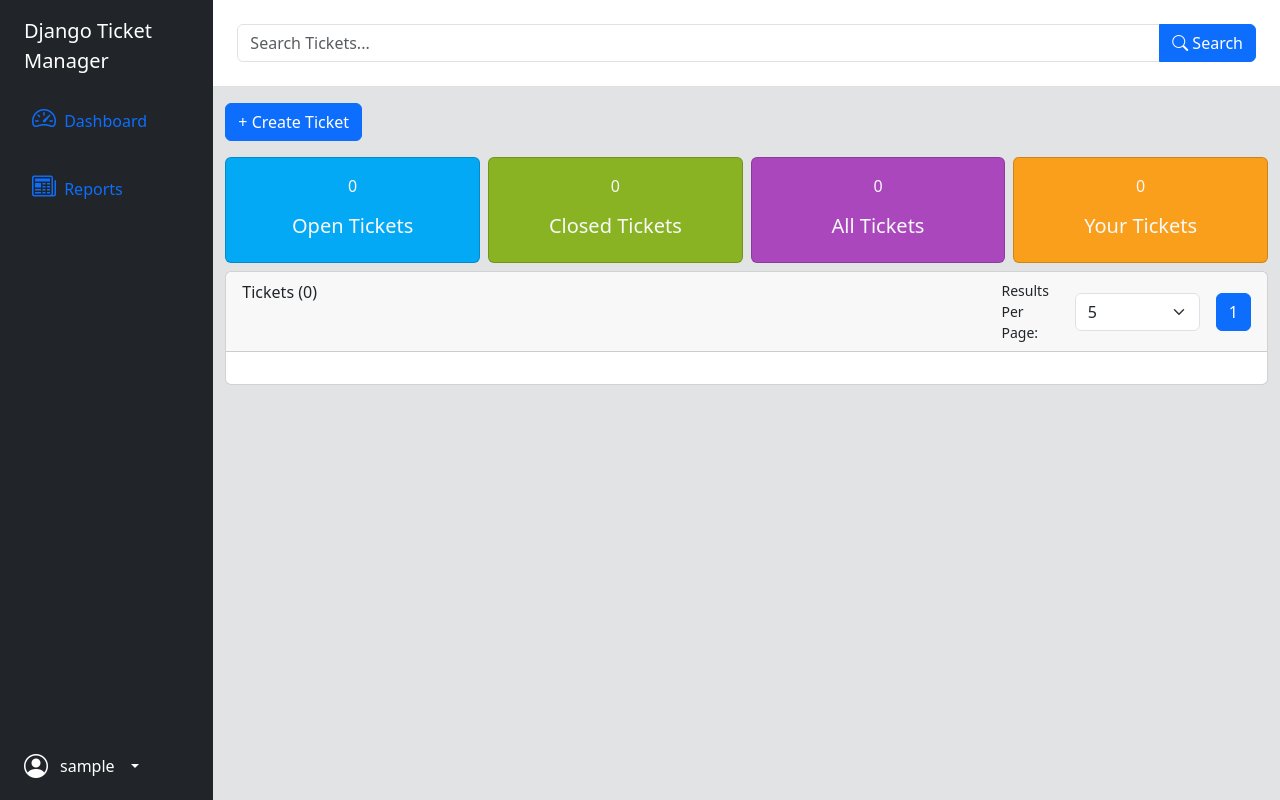
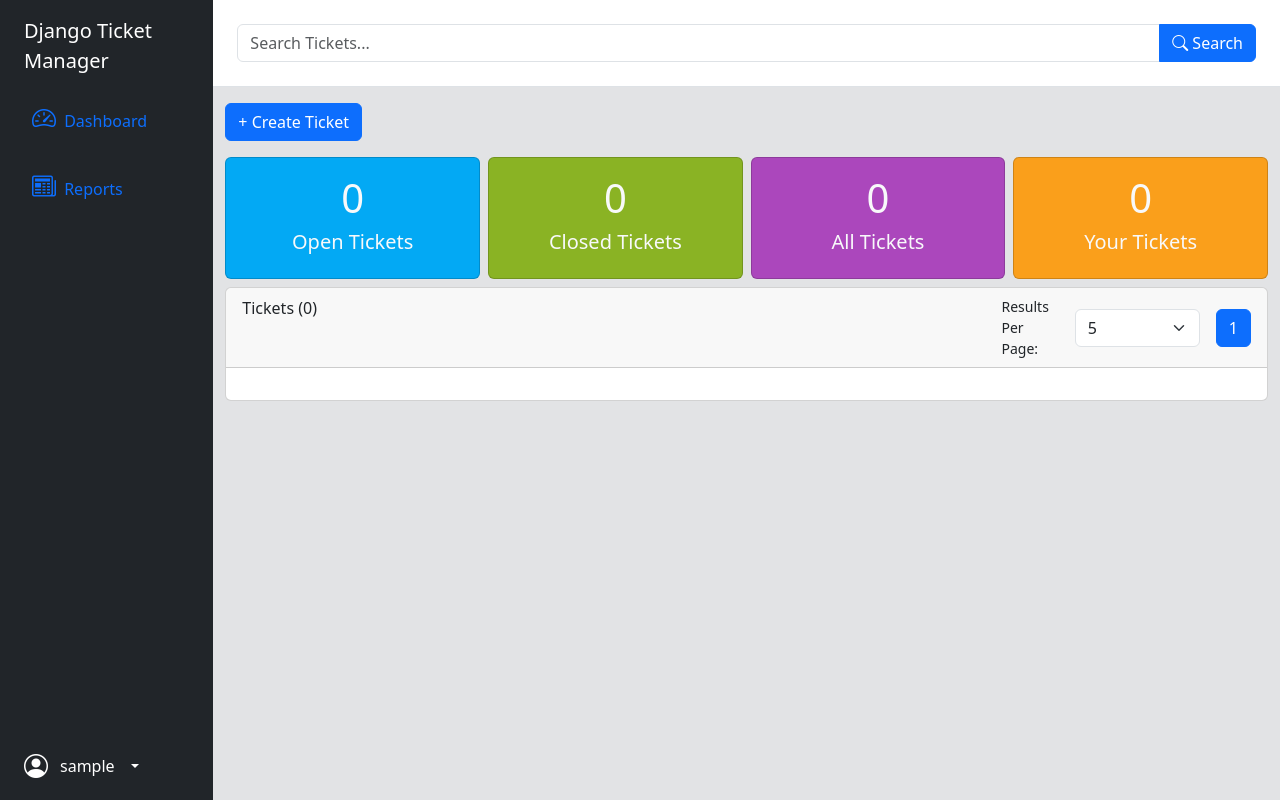
Before and after one commit to Blathe/djangotickets, a Django app: page / in a window 1280 px wide. Run offline with Django 4.2, Linux system fonts and the light colour scheme; the visitor is signed in with stand-in values (Sample User, id 1); data that the repository does not hold is empty; some libraries are stand-ins or nearby versions.

Commit message:
small ui tweaks

```diff
--- a/tickets/templates/tickets/details.html
+++ b/tickets/templates/tickets/details.html
@@ -112,7 +112,8 @@
                                                         <i class="bi bi-person-circle fs-1"></i>
                                                     </div>
                                                     <div class="col">
-                                                        <small class="m-0 p-0">{{comment.creation_date}}
+                                                        {% load tz %}
+                                                        <small class="m-0 p-0">{{comment.creation_date }}
                                                             {% if comment.tag == 'CLOSED' %}
                                                             <span class="badge bg-orange text-danger-emphasis">Ticket Closed<span>
                                                             {% elif comment.tag == 'REOPENED' %}
--- a/tickets/templates/tickets/index.html
+++ b/tickets/templates/tickets/index.html
@@ -78,7 +78,7 @@
                     <a class="text-decoration-none" href="/?filters=OPEN">
                         <div class="card bg-blue text-light">
                             <div class="card-body text-center">
-                            <p class="card-text">{% if open_tickets %}{{open_tickets.count}}{% else %}0{%endif%}</p>
+                            <h1 class="card-text">{% if open_tickets %}{{open_tickets.count}}{% else %}0{%endif%}</h1>
                             <h5 class="card-title">Open Tickets</h5>
                             </div>
                         </div>
@@ -88,7 +88,7 @@
                     <a class="text-decoration-none" href="/?filters=CLOSED">
                         <div class="card bg-green text-light">
                             <div class="card-body text-center">
-                            <p class="card-text">{% if closed_tickets %}{{closed_tickets.count}}{% else %}0{%endif%}</p>
+                            <h1 class="card-text">{% if closed_tickets %}{{closed_tickets.count}}{% else %}0{%endif%}</h1>
                             <h5 class="card-title">Closed Tickets</h5>
                             </div>
                         </div>
@@ -98,7 +98,7 @@
                     <a class="text-decoration-none" href="/">
                         <div class="card bg-purple text-light">
                             <div class="card-body text-center">
-                            <p class="card-text">{% if page_obj %}{{total_tickets}}{% else %}0{%endif%}</p>
+                            <h1 class="card-text">{% if page_obj %}{{total_tickets}}{% else %}0{%endif%}</h1>
                             <h5 class="card-title">All Tickets</h5>
                             </div>
                         </div>
@@ -108,7 +108,7 @@
                     <a class="text-decoration-none" href="/?my_tickets=true">
                         <div class="card bg-orange text-light">
                             <div class="card-body text-center">
-                            <p class="card-text">{% if your_tickets %}{{your_tickets.count}}{% else %}0{%endif%}</p>
+                            <h1 class="card-text">{% if your_tickets %}{{your_tickets.count}}{% else %}0{%endif%}</h1>
                             <h5 class="card-title">Your Tickets</h5>
                             </div>
                         </div>
```
